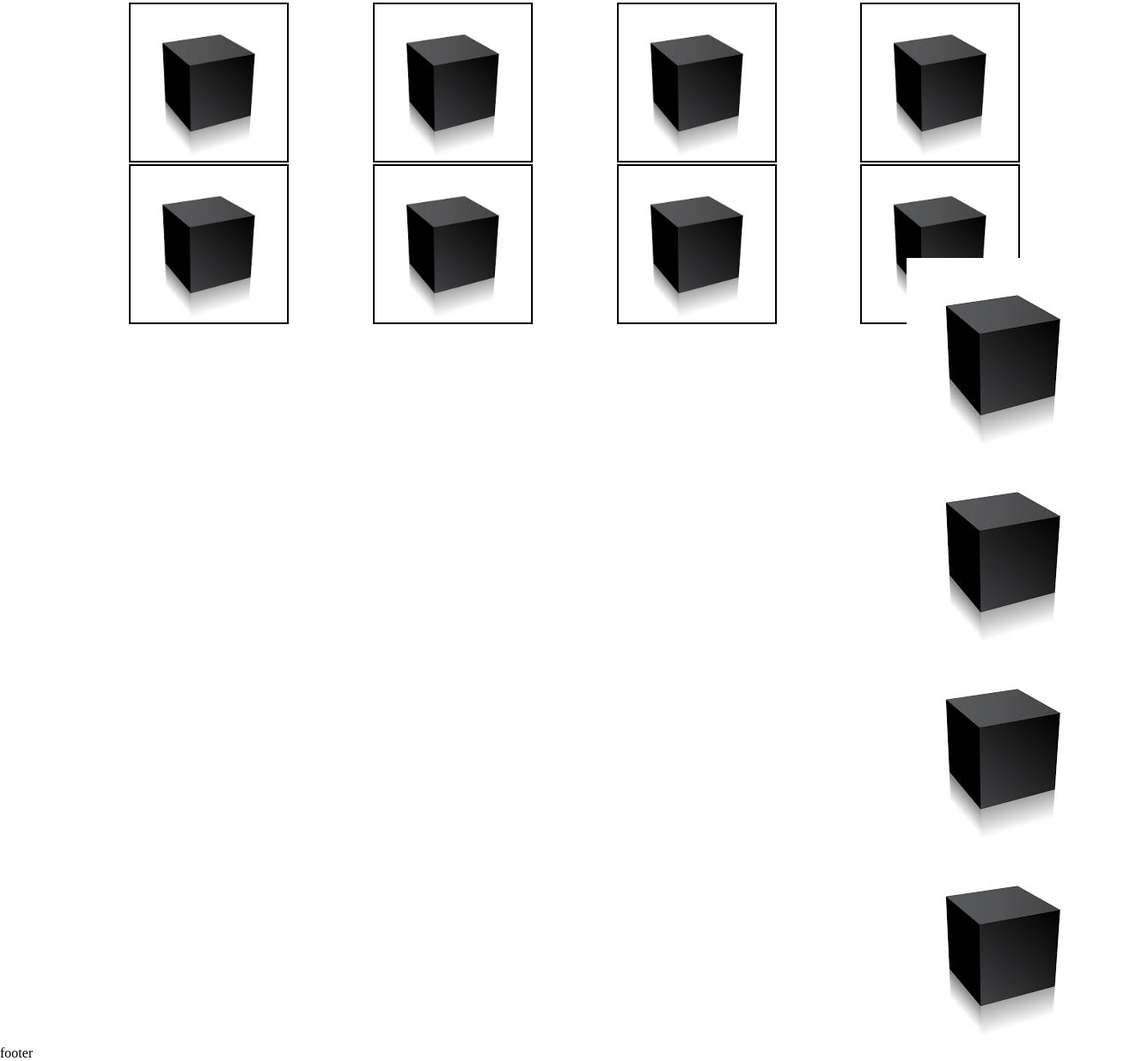
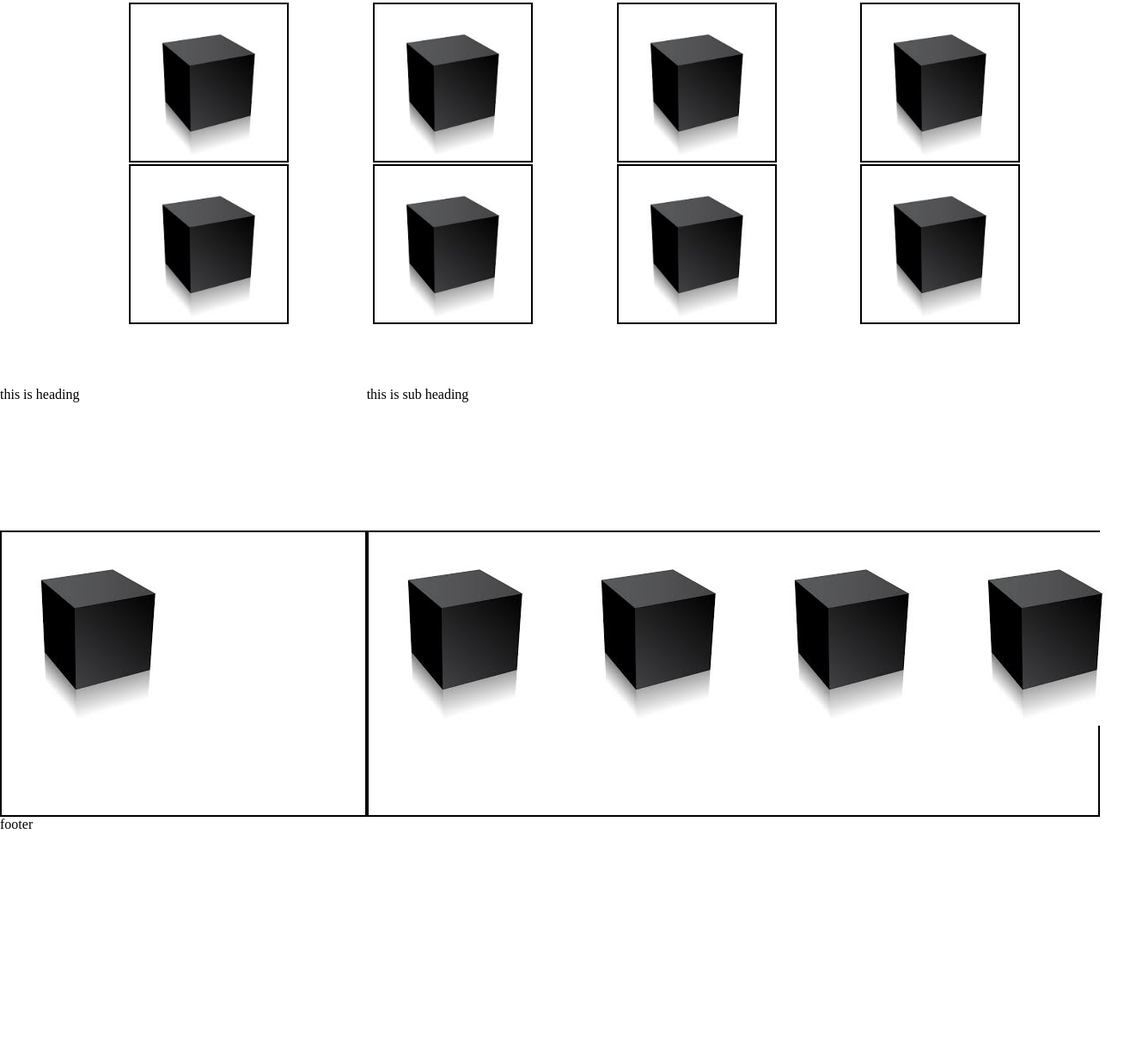
Before and after one commit to MIrazul29/project1, a plain HTML site: page index.html in a window 1280 px wide. Shown: the part 1342-2576 px from the top of the page at 86% size, 1329 px wide, since content can reach past the window. After the commit the page ends 2310 px from the top, so only its background shows below. Drawn offline with Linux system fonts and the light colour scheme.

Commit message:
fixed team

```diff
--- a/index.css
+++ b/index.css
@@ -223,19 +223,27 @@ li a:active {
   display: grid;
   grid-template-columns: 1fr 1fr 1fr;
   grid-template-rows: 1fr 1fr 1fr;
-  grid-area: "heading  subheading subheading"
-  "mainimg subimg subimg"
-  "mainimg subimg subimg";
+  grid-template-areas: "heading3  subheading subheading"
+  "mainimg secondaryimg secondaryimg"
+  "mainimg secondaryimg secondaryimg";
+  padding-top: 150px;
+  width: 100%;
+  height: 500px;
 }
 .heading3{
-  grid-area: heading;
+  grid-area: heading3;
 }
 .subheading{
   grid-area: subheading;
 }
 .mainimg{
   grid-area: mainimg;
+  border: 2px solid black;
 }
 .secondaryimg{
-  grid-area: subimg;
+  grid-area: secondaryimg;
+  display: grid;
+  grid-template-columns: 1fr 1fr 1fr 1fr;
+  grid-template-rows: 1fr 1fr;
+  border: 2px solid black;
 }
```
